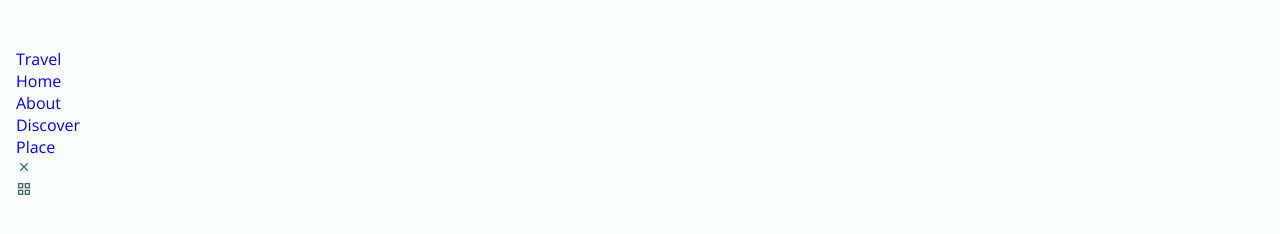
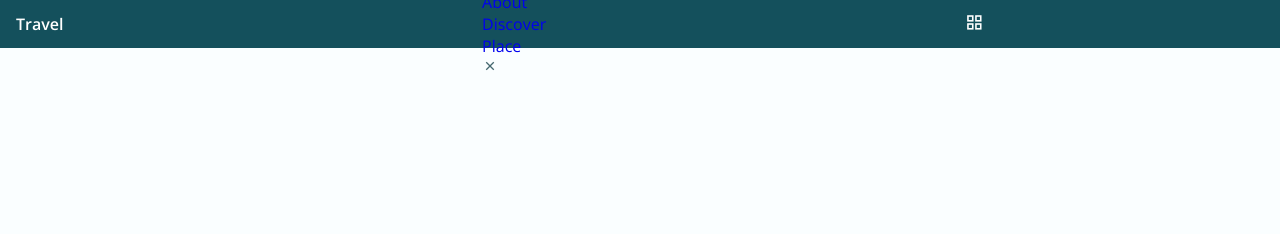
Before and after one commit to jbramirez03/Travel-Site, a plain HTML site: page index.html in a window 1280 px wide. Drawn offline with nearby package versions, Linux system fonts and the light colour scheme.

Commit message:
added styling to nav bar

```diff
--- a/assets/css/style.css
+++ b/assets/css/style.css
@@ -136,3 +136,37 @@ input {
   display: grid;
   gap: 1.5rem;
 }
+
+.header {
+  width: 100%;
+  position: fixed;
+  top: 0;
+  left: 0;
+  z-index: var(--z-fixed);
+  background-color: var(--first-color);
+}
+
+.nav {
+  height: var(--header-height);
+  display: flex;
+  justify-content: space-between;
+  align-items: center;
+}
+
+.nav__logo,
+.nav__toggle {
+  color: var(--white-color);
+}
+
+.nav__logo {
+  font-weight: var(--font-semi-bold);
+}
+
+.nav__toggle {
+  font-size: 1.2rem;
+  cursor: pointer;
+}
+
+.nav__menu {
+  position: relative;
+}
```
